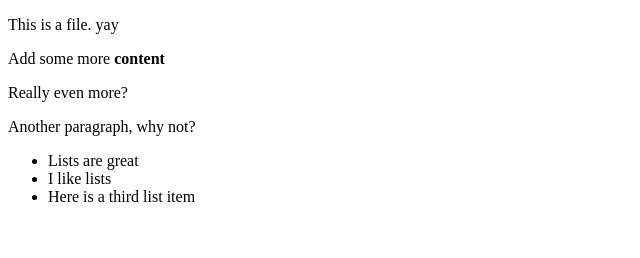
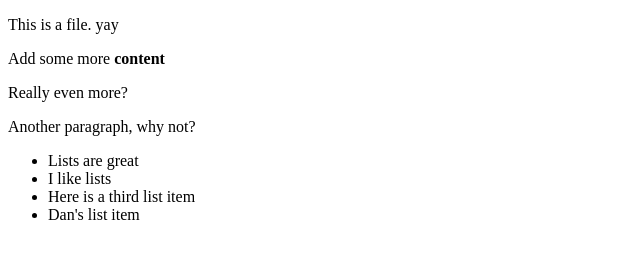
Before and after one commit to donburks/jan07_intro_git, a plain HTML site: page index.html in a window 1280 px wide. Shown: the whole page, without its empty margins (0-640 px from the left). Drawn offline with Linux system fonts and the light colour scheme.

Commit message:
Added another list item

```diff
--- a/index.html
+++ b/index.html
@@ -13,6 +13,7 @@
         <li>Lists are great</li>
         <li>I like lists</li>
         <li>Here is a third list item</li>
+        <li>Dan's list item</li>
       </ul>
     </div>
   </body>
```
